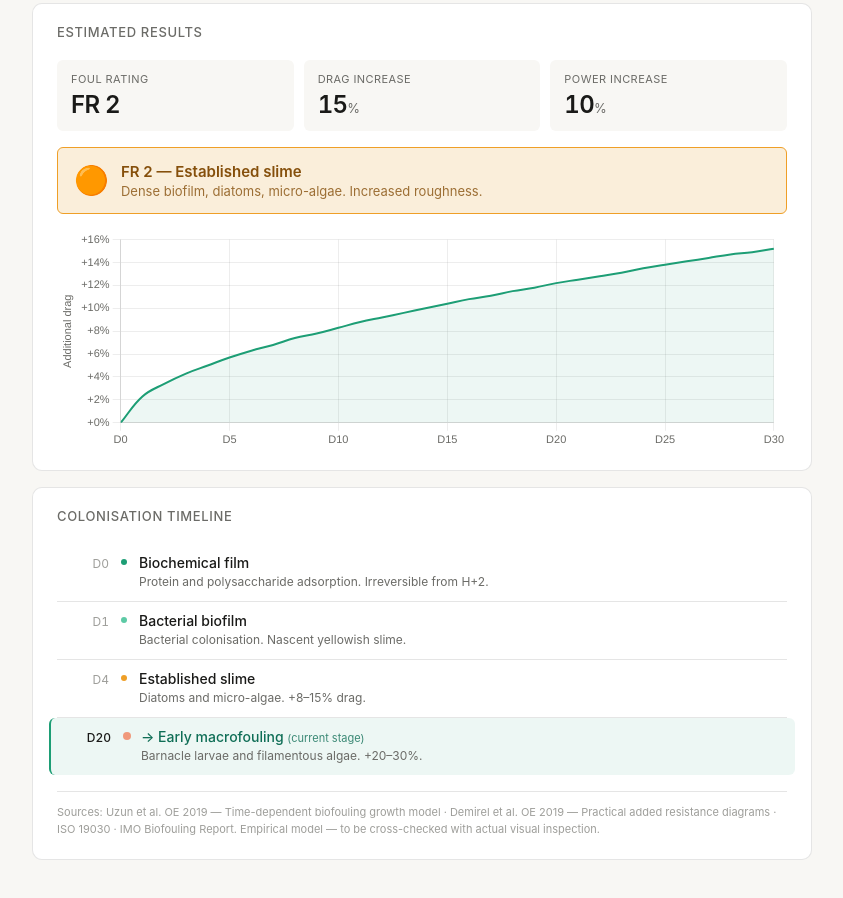
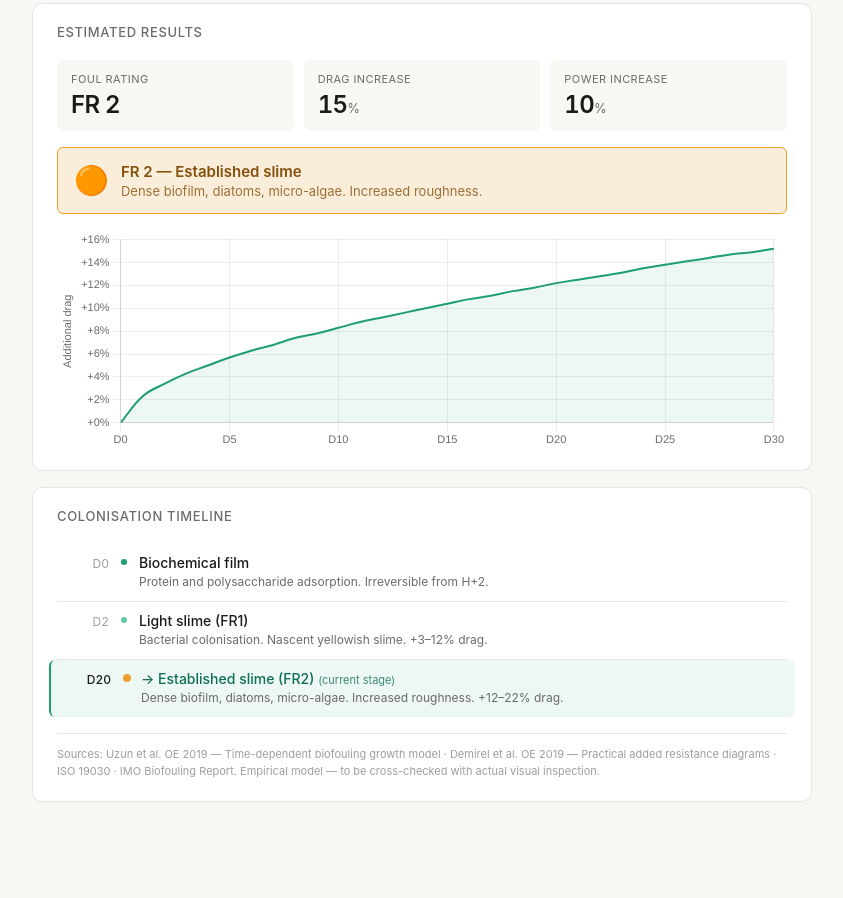
Before and after one commit to thibautrastoin-commits/fouling-tool, a plain HTML site: page index.html in a window 1280 px wide. Shown: the part 647-1545 px from the top of the page, without its empty margins (218-1061 px from the left). After the commit the page ends 1497 px from the top, so only its background shows below. Drawn offline with nearby package versions, Linux system fonts and the light colour scheme.

Commit message:
Alignement formula index.html

```diff
--- a/index.html
+++ b/index.html
@@ -380,12 +380,12 @@ function getTimelineEvents(days, temp, sal, af) {
   const currentDrag = computeDrag(days, temp, sal, af);
 
   const stages = [
-    { dragMin: 0,  dragMax: 1,  name: 'Biochemical film',    detail: 'Protein and polysaccharide adsorption. Irreversible from H+2.', dot: '#1d9e75' },
-    { dragMin: 1,  dragMax: 5,  name: 'Bacterial biofilm',   detail: 'Bacterial colonisation. Nascent yellowish slime.', dot: '#5dcaa5' },
-    { dragMin: 5,  dragMax: 12, name: 'Established slime',   detail: 'Diatoms and micro-algae. +8–15% drag.', dot: '#ef9f27' },
-    { dragMin: 12, dragMax: 22, name: 'Early macrofouling',  detail: 'Barnacle larvae and filamentous algae. +20–30%.', dot: '#f0997b' },
-    { dragMin: 22, dragMax: 40, name: 'Barnacle settlement', detail: 'Established macrofouling. Cleaning mandatory. +40–60%.', dot: '#e24b4a' },
-    { dragMin: 40, dragMax: 90, name: 'Dense macrofouling',  detail: 'Mussels, tube worms. Drydock recommended. +60–80%.', dot: '#a32d2d' },
+    { dragMin: 0,  dragMax: 3,  name: 'Biochemical film',    detail: 'Protein and polysaccharide adsorption. Irreversible from H+2.', dot: '#1d9e75' },
+    { dragMin: 3,  dragMax: 12, name: 'Light slime (FR1)',   detail: 'Bacterial colonisation. Nascent yellowish slime. +3–12% drag.', dot: '#5dcaa5' },
+    { dragMin: 12, dragMax: 22, name: 'Established slime (FR2)', detail: 'Dense biofilm, diatoms, micro-algae. Increased roughness. +12–22% drag.', dot: '#ef9f27' },
+    { dragMin: 22, dragMax: 40, name: 'Early macrofouling (FR3)', detail: 'Barnacle larvae and filamentous algae. +22–40% drag.', dot: '#f0997b' },
+    { dragMin: 40, dragMax: 65, name: 'Barnacle settlement (FR4)', detail: 'Established macrofouling. Cleaning mandatory. +40–65% drag.', dot: '#e24b4a' },
+    { dragMin: 65, dragMax: 90, name: 'Dense macrofouling (FR4+)', detail: 'Mussels, tube worms. Drydock recommended. +65–90% drag.', dot: '#a32d2d' },
   ];
 
   return stages.map(s => {
```
